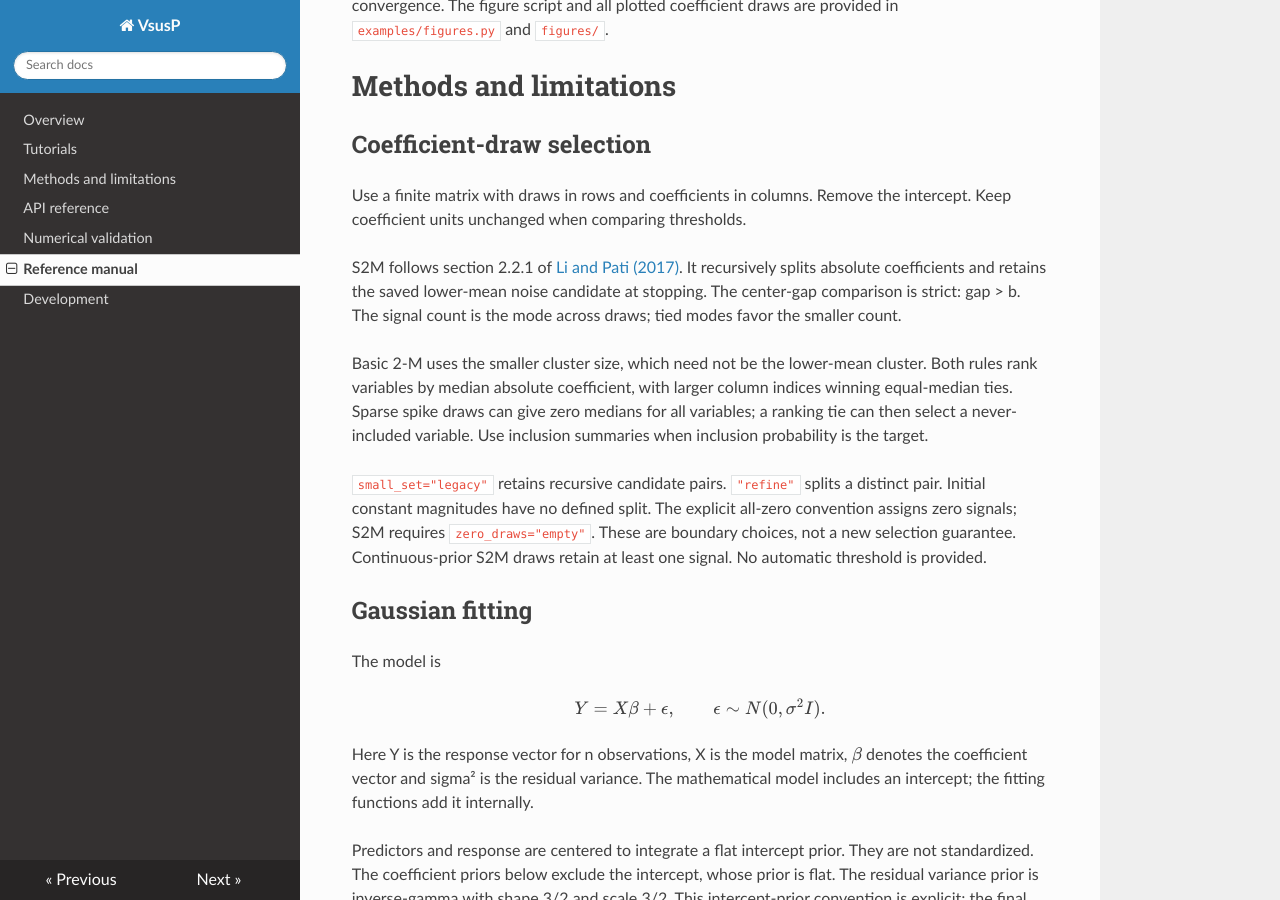
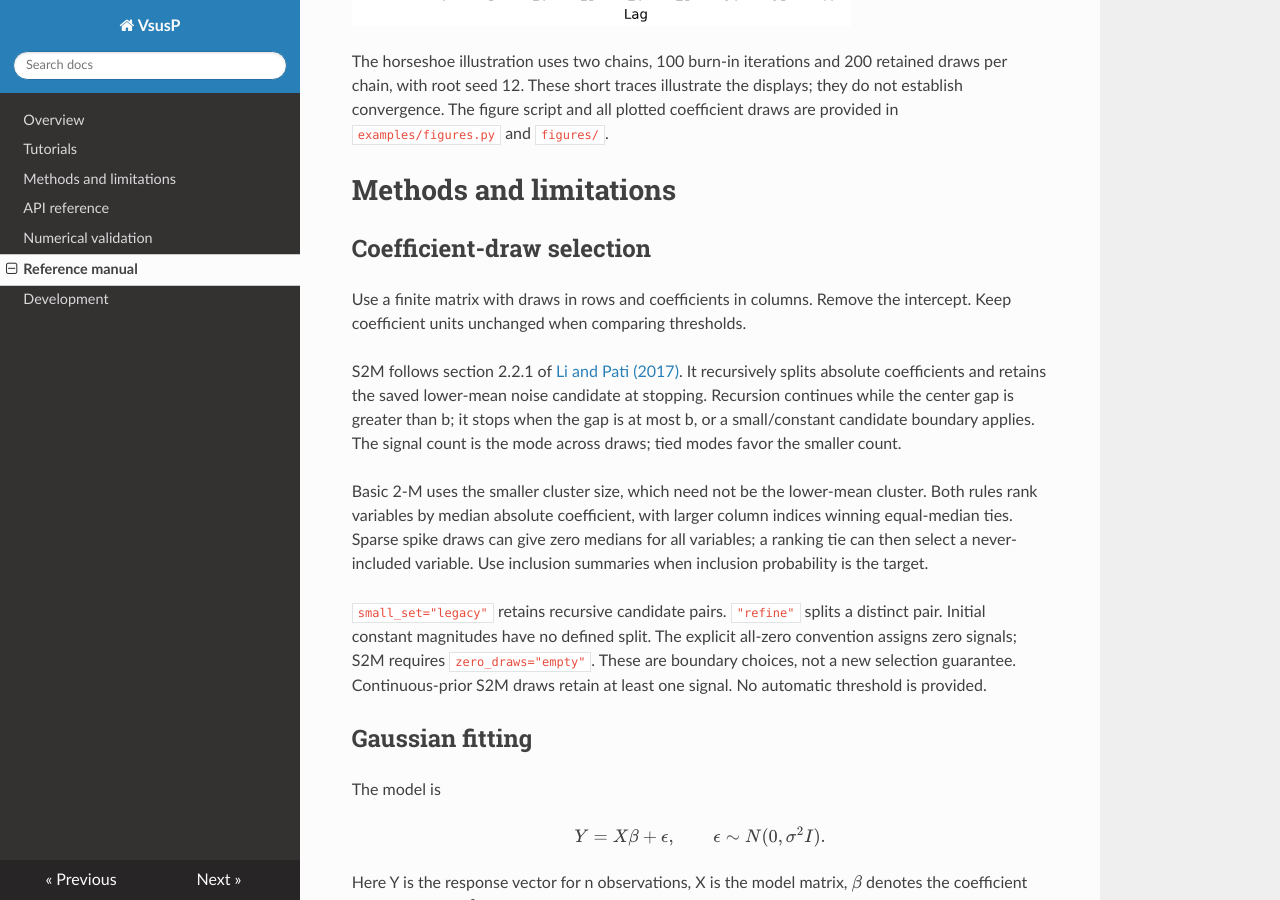
Before and after one commit to nilson01/vsusp-python, an MkDocs documentation site: the page built from docs/manual/reference.md, in a window 1280 px wide and 900 px high, scrolled down 4060 px. Built offline with MkDocs 1.6.1, drawn with Linux system fonts in a browser that asks for light colours; nearby versions of some CDN libraries; some of the changed text lies outside the part shown.

Commit message:
Clarify S2M recursion and improve manual installation and layout

````diff
--- a/docs/manual/reference.md
+++ b/docs/manual/reference.md
@@ -12,7 +12,13 @@
 
 # Installation
 
-From GitHub:
+From PyPI, after the package is published there:
+
+```sh
+pip install vsusp
+```
+
+From GitHub (available now):
 
 ```sh
 python -m pip install "git+https://github.com/nilson01/vsusp-python.git"
@@ -132,7 +138,8 @@
 
 S2M follows section 2.2.1 of [Li and Pati (2017)](https://doi.org/10.1016/j.csda.2016.10.008).
 It recursively splits absolute coefficients and retains the saved lower-mean
-noise candidate at stopping. The center-gap comparison is strict: gap > b.
+noise candidate at stopping. Recursion continues while the center gap is greater than b; it stops when
+the gap is at most b, or a small/constant candidate boundary applies.
 The signal count is the mode across draws; tied modes favor the smaller count.
 
 Basic 2-M uses the smaller cluster size, which need not be the lower-mean cluster.
````
Also changed, not shown: docs/methods.md (+2 -1 lines), 1 other file.
